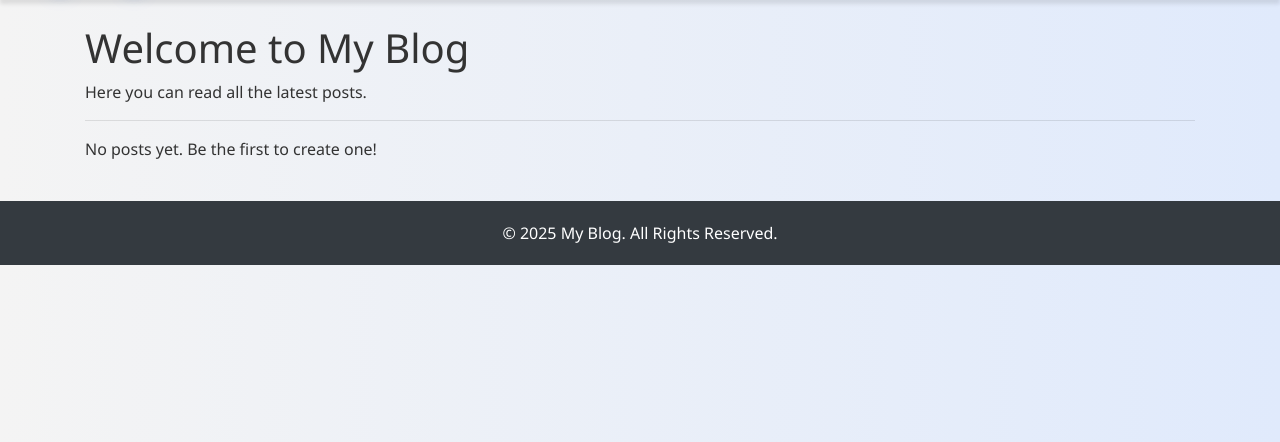
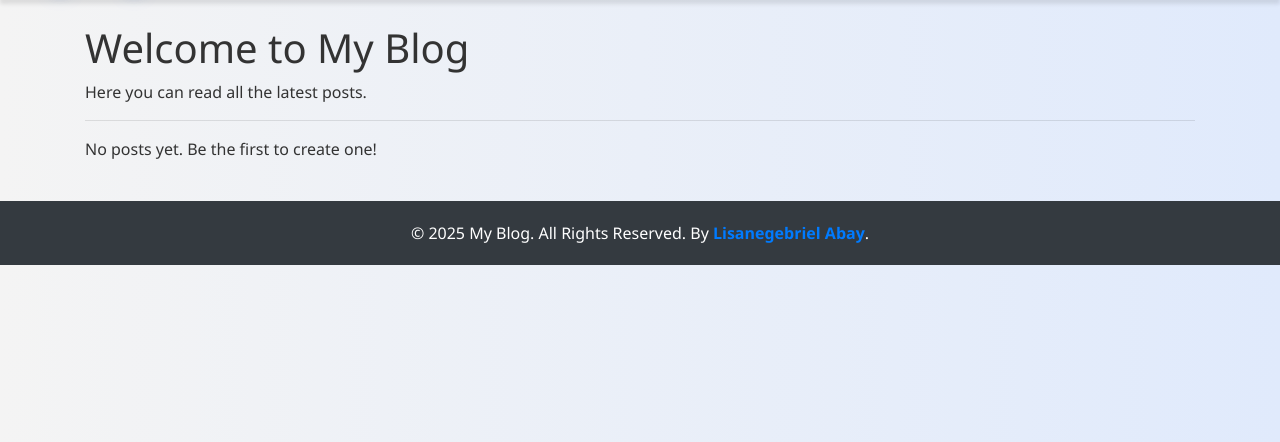
Before and after one commit to lisan-5/My-blog, a PHP site: page /index.php in a window 1280 px wide. Shown: the part 74-516 px from the top of the page. Run offline with PHP 8.4, Linux system fonts and the light colour scheme; data that the repository does not hold is empty; some libraries are stand-ins or nearby versions.

Commit message:
Update footer.php

```diff
--- a/includes/footer.php
+++ b/includes/footer.php
@@ -1,7 +1,7 @@
 </div>
     <footer class="footer">
         <div class="container">
-            <span>&copy; <?php echo date('Y'); ?> My Blog. All Rights Reserved.</span>
+            <span>&copy; <?php echo date('Y'); ?> My Blog. All Rights Reserved. By <b><a href="https://github.com/lisan-5">Lisanegebriel Abay</a></b>.</span>
         </div>
     </footer>
     <script src="https://code.jquery.com/jquery-3.5.1.slim.min.js"></script>
```
